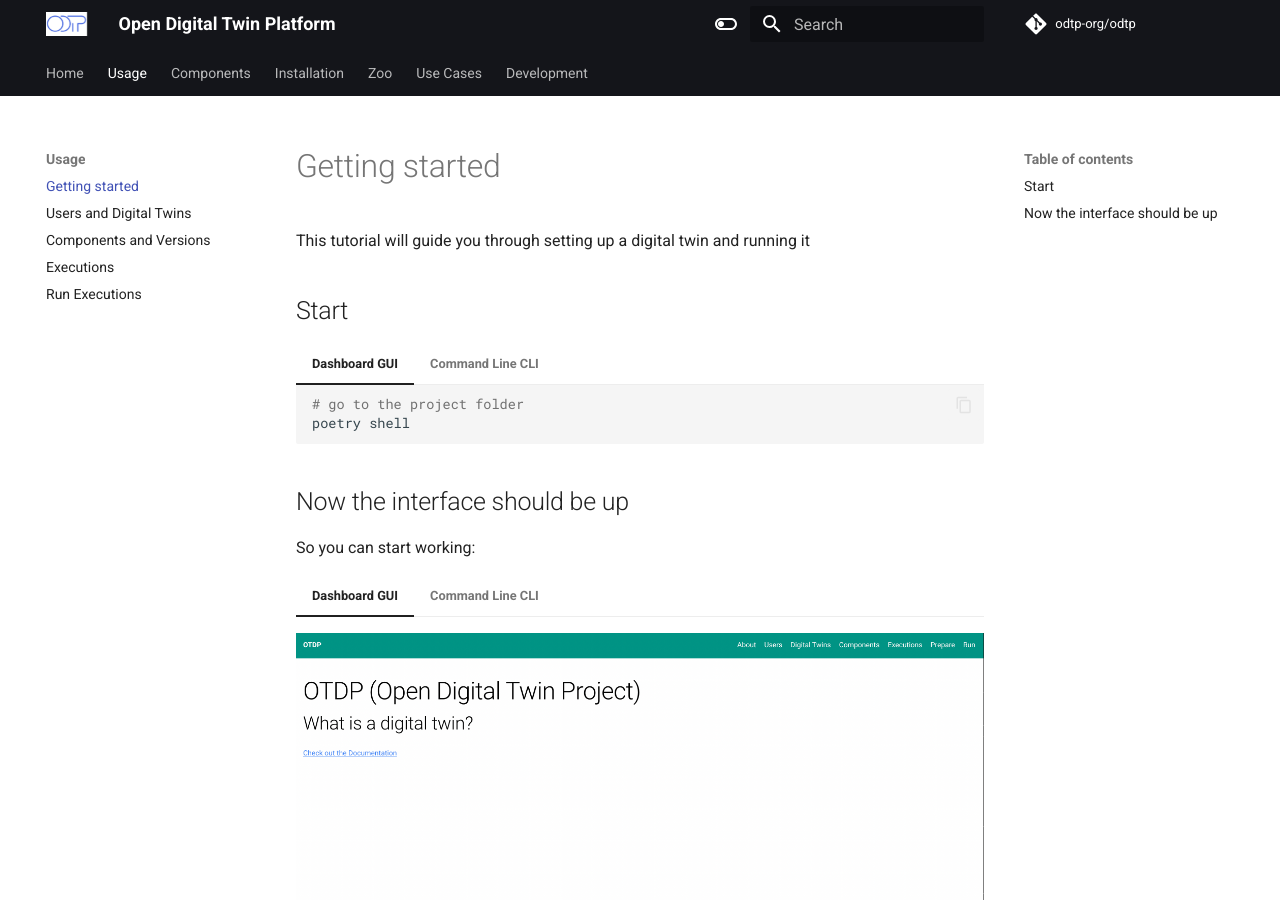
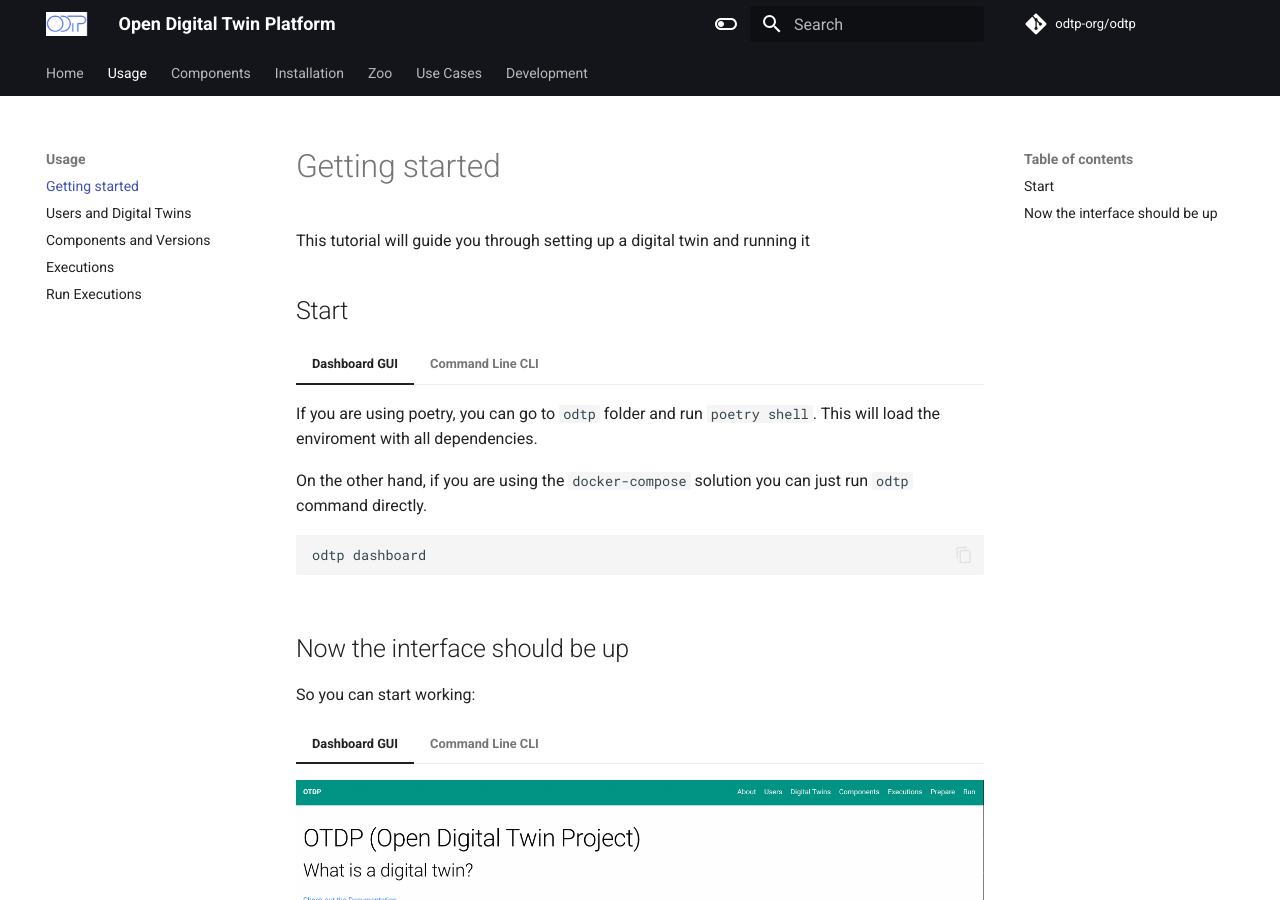
Before and after one commit to odtp-org/odtp-manuals, an MkDocs documentation site: the page built from docs/tutorials/getting-started.md, in a window 1280 px wide and 900 px high. Built offline with MkDocs 1.6.1 and Material for MkDocs 9.7.7, drawn with Linux system fonts in a browser that asks for light colours; comment, search, counter and statistics services are not loaded.

````diff
--- a/docs/tutorials/getting-started.md
+++ b/docs/tutorials/getting-started.md
@@ -6,17 +6,22 @@ This tutorial will guide you through setting up a digital twin and running it
 
 === "Dashboard GUI"
 
+    If you are using poetry, you can go to `odtp` folder and run `poetry shell`. This will load the enviroment with all dependencies.
+
+    On the other hand, if you are using the `docker-compose` solution you can just run `odtp` command directly.
+
     ``` sh
-    # go to the project folder
-    poetry shell
+    odtp dashboard
     ```
 
 === "Command Line CLI"
 
+    If you are using poetry, you can go to `odtp` folder and run `poetry shell`. This will load the enviroment with all dependencies.
+
+    On the other hand, if you are using the `docker-compose` solution you can just run `odtp` command directly.
+
     ``` sh
-    # go to the project folder
-    poetry shell
-    odtp dashboard
+    odtp --help
     ```
 
 ## Now the interface should be up
````
Also changed, not shown: docs/development/roadmap.md (+15 -0 lines), docs/tutorials/components-and-versions.md (+3 -3 lines), docs/tutorials/executions.md (+3 -1 lines), docs/tutorials/run-executions.md (+3 -3 lines), docs/tutorials/users-and-digital-twins.md (+11 -2 lines).
